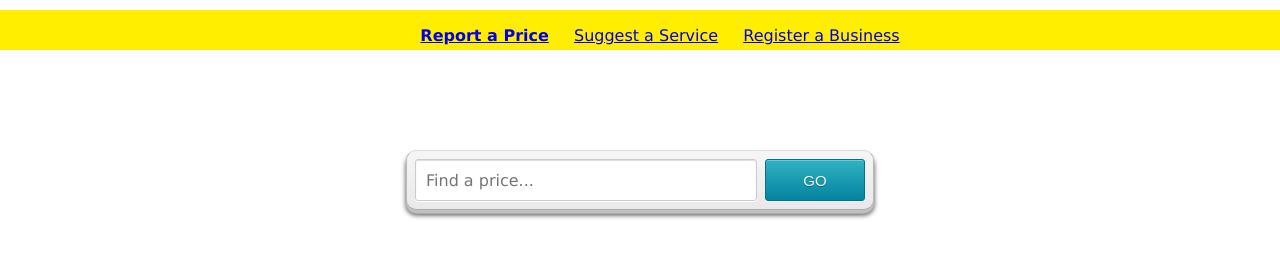
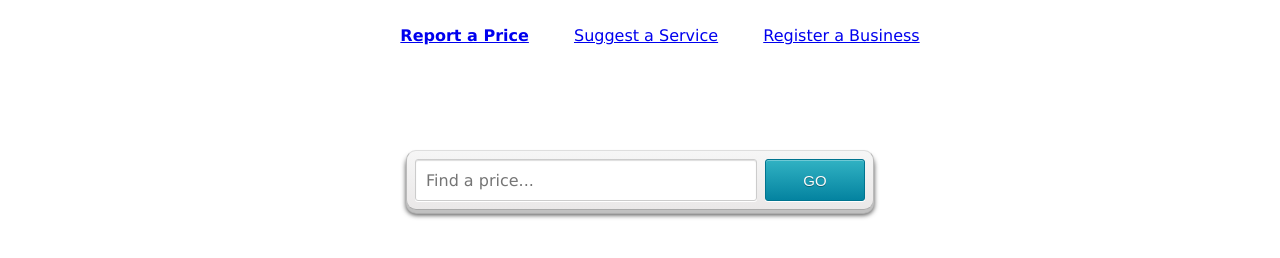
Before and after one commit to tmorriso/findaprice.com, a plain HTML site: page index.html in a window 1280 px wide. Shown: the top 258 px of the page. Drawn offline with Linux system fonts and the light colour scheme.

Commit message:
Update to nav bar

```diff
--- a/style.css
+++ b/style.css
@@ -46,7 +46,7 @@ h2 {
     Navigation Menu
 *===================*/
 .nav {
-  background-color: #FFEE00;
+  background-color: #FFF;
   font: 16px Lucida Sans, Trebuchet MS, Tahoma, sans-serif;
   height: 40px;
   /*===================*
@@ -61,7 +61,7 @@ h2 {
 
 .nav li {
   margin: 0;
-  padding: 0 10px;
+  padding: 0 20px;
   display: inline;
 }
 /*==============*
```
